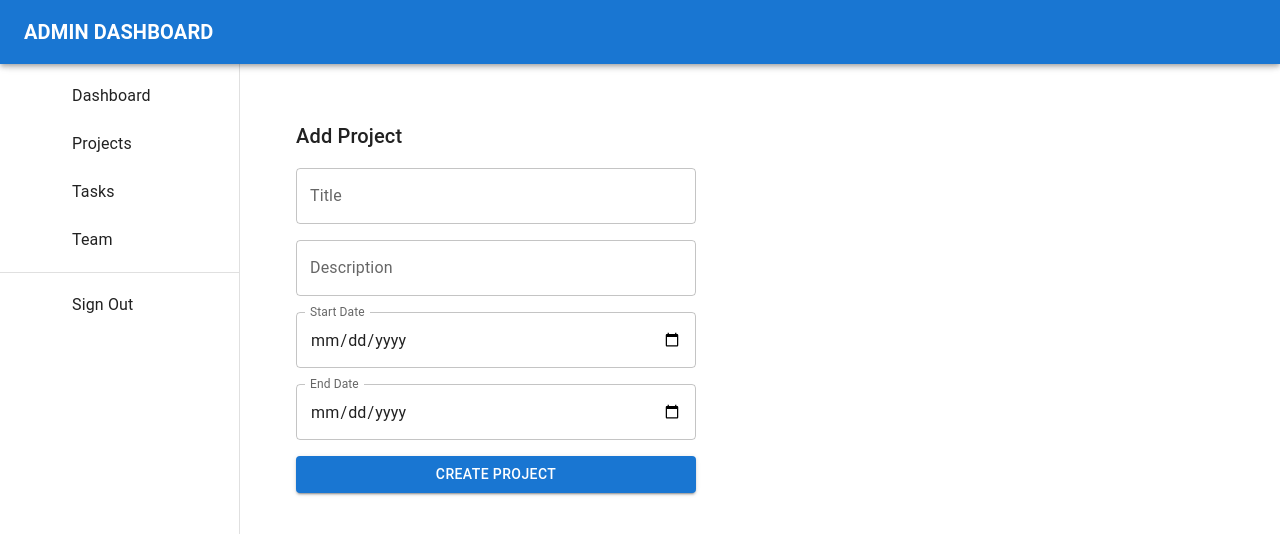
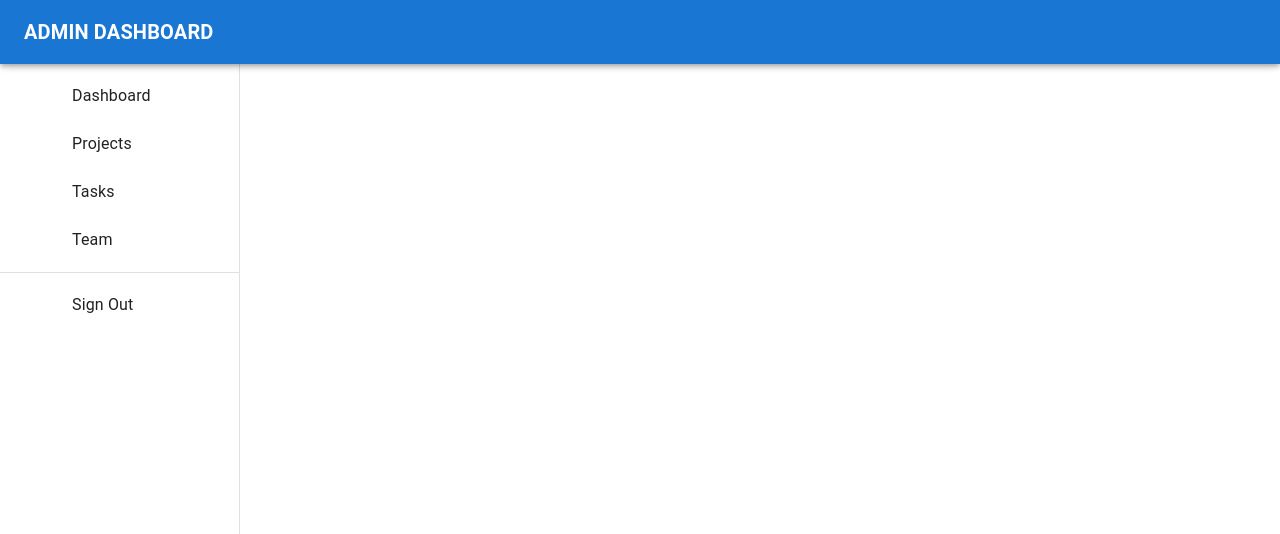
Before and after one commit to San-dra-B/Taskflow, a React app in the folder taskflow/: page /dashadmin/addproject in a window 1280 px wide. Shown: the top 534 px of the page. Built offline with nearby package versions, Linux system fonts and the light colour scheme; some icons are missing; the HTML template or start-up script is replaced by a standard one.

Commit message:
added dialog box

```diff
--- a/taskflow/src/components/admin/ProjectForm.jsx
+++ b/taskflow/src/components/admin/ProjectForm.jsx
@@ -1,15 +1,11 @@
 import React, { useState, useEffect } from 'react';
 import {
-  Box, Stack, TextField, Button, Typography,
-  Dialog
+  Dialog, DialogTitle, DialogContent, DialogActions,
+  TextField, Button, Stack
 } from '@mui/material';
 import axios from 'axios';
-import { useLocation, useNavigate } from 'react-router-dom';
 
-const ProjectForm = () => {
-  const navigate = useNavigate();
-  const location = useLocation();
-
+const ProjectForm = ({ open, handleClose, project }) => {
   const loggedInUser = JSON.parse(localStorage.getItem('loggedInUser'));
 
   const [form, setForm] = useState({
@@ -17,77 +13,73 @@ const ProjectForm = () => {
     description: '',
     start: '',
     end: '',
-    createdBy: loggedInUser?.name || 'Admin',  // fallback if no user found
+    createdBy: loggedInUser?.name || 'Admin',
   });
 
   useEffect(() => {
-    if (location.state?.project) {
+    if (project) {
       setForm({
-        title: location.state.project.title,
-        description: location.state.project.description,
-        start: location.state.project.start,
-        end: location.state.project.end,
-        createdBy: location.state.project.createdBy,
-        _id: location.state.project._id
+        title: project.title || '',
+        description: project.description || '',
+        start: project.start || '',
+        end: project.end || '',
+        createdBy: project.createdBy || loggedInUser?.name || 'Admin',
+        _id: project._id
+      });
+    } else {
+      setForm({
+        title: '',
+        description: '',
+        start: '',
+        end: '',
+        createdBy: loggedInUser?.name || 'Admin',
       });
     }
-  }, [location.state]);
-
+  }, [project]);
 
   const fetchValue = (e) => {
     setForm({ ...form, [e.target.name]: e.target.value });
   };
 
-
   const submitData = () => {
     const { title, description, start, end } = form;
-
     if (!title || !description || !start || !end) {
       return alert('Please fill all fields');
     }
 
-    if (form._id) {
-      // Update
-      axios.put(`http://localhost:4000/projects/${form._id}`, form)
+    const apiCall = form._id
+      ? axios.put(`http://localhost:4000/projects/${form._id}`, form)
+      : axios.post('http://localhost:4000/projects', form);
+
+    apiCall
       .then(() => {
-          alert('Project updated successfully');
-          navigate('/dashadmin/projects');
+        alert(`Project ${form._id ? 'updated' : 'created'} successfully`);
+        handleClose();
       })
       .catch((error) => {
-          console.error('Error updating project:', error);
-          alert('Failed to update project');
+        console.error('Error saving project:', error);
+        alert('Failed to save project');
       });
-    } else {
-      // Add
-      axios.post('http://localhost:4000/projects', form)
-        .then(() => {
-          alert('Project created successfully');
-          navigate('/dashadmin/projects');
-        })
-        .catch((error) => {
-          console.error('Error creating project:', error);
-          alert('Failed to create project');
-        });
-    }
   };
 
   return (
-
-    <Box sx={{ p: 4 }}>
-      <Typography variant="h6" sx={{ mb: 2 }}>
-        {form._id ? 'Edit Project' : 'Add Project'}
-      </Typography>
-      <Stack spacing={2} sx={{ maxWidth: 400 }}>
+    <Dialog open={open} onClose={handleClose}>
+      <DialogTitle>{form._id ? 'Edit Project' : 'Add Project'}</DialogTitle>
+      <DialogContent>
+        <Stack spacing={2} sx={{ mt: 1, minWidth: 400 }}>
           <TextField name="title" label="Title" value={form.title} onChange={fetchValue} fullWidth />
           <TextField name="description" label="Description" value={form.description} onChange={fetchValue} fullWidth />
           <TextField name="start" type="date" label="Start Date" value={form.start} onChange={fetchValue} InputLabelProps={{ shrink: true }} fullWidth />
           <TextField name="end" type="date" label="End Date" value={form.end} onChange={fetchValue} InputLabelProps={{ shrink: true }} fullWidth />
+        </Stack>
+      </DialogContent>
+      <DialogActions>
+        <Button onClick={handleClose}>Cancel</Button>
         <Button variant="contained" onClick={submitData}>
-          {form._id ? 'Update Project' : 'Create Project'}
+          {form._id ? 'Update' : 'Create'}
         </Button>
-      </Stack>
-    </Box>
-
+      </DialogActions>
+    </Dialog>
   );
 };
 
--- a/taskflow/src/components/admin/ProjectList.jsx
+++ b/taskflow/src/components/admin/ProjectList.jsx
@@ -1,36 +1,52 @@
 import React, { useEffect, useState } from 'react';
-import { Box, Typography, Button, Table, TableBody, TableCell, TableContainer, TableHead, TableRow, Paper } from '@mui/material';
-import { useNavigate } from 'react-router-dom';
+import {
+  Box, Typography, Button, Table, TableBody, TableCell, TableContainer,
+  TableHead, TableRow, Paper
+} from '@mui/material';
 import axios from 'axios';
+import ProjectForm from './ProjectForm'; // Make sure the path is correct
 
 const ProjectList = () => {
   const [projects, setProjects] = useState([]);
+  const [open, setOpen] = useState(false);
+  const [selectedProject, setSelectedProject] = useState(null);
 
- useEffect(() => {
+  const fetchProjects = () => {
     axios.get('http://localhost:4000/projects')
       .then((res) => setProjects(res.data))
       .catch((err) => console.error('Error fetching projects:', err));
+  };
+
+  useEffect(() => {
+    fetchProjects();
   }, []);
 
-  const navigate = useNavigate();
-  let handleEdit = (project) => {
-    navigate('/dashadmin/editproject', { state: { project } });
+  const handleAdd = () => {
+    setSelectedProject(null);
+    setOpen(true);
+  };
+
+  const handleEdit = (project) => {
+    setSelectedProject(project);
+    setOpen(true);
   };
 
   const handleDelete = (id) => {
-    axios.delete("http://localhost:4000/projects/" + id)
-      .then((res) => {
-        window.location.reload(); // reload to reflect changes
-      })
-      .catch((error) => {
-        console.error("Error deleting project:", error);
-      });
+    axios.delete(`http://localhost:4000/projects/${id}`)
+      .then(() => fetchProjects())
+      .catch((error) => console.error("Error deleting project:", error));
+  };
+
+  const handleClose = () => {
+    setOpen(false);
+    fetchProjects(); // Refresh after form closes
   };
 
   return (
     <Box sx={{ p: 4 }}>
       <Typography variant="h5" sx={{ mb: 3, fontWeight: 'bold' }}>All Projects</Typography>
-      <Button variant="contained" sx={{ mb: 2 }} onClick={() => navigate('/dashadmin/addproject')}>
+
+      <Button variant="contained" sx={{ mb: 2 }} onClick={handleAdd}>
         + Add Project
       </Button>
 
@@ -68,6 +84,9 @@ const handleDelete = (id) => {
           </TableBody>
         </Table>
       </TableContainer>
+
+      <ProjectForm open={open} handleClose={handleClose} project={selectedProject} />
+
     </Box>
   );
 };
```
Lines whose indentation alone changed are shown as unchanged.
